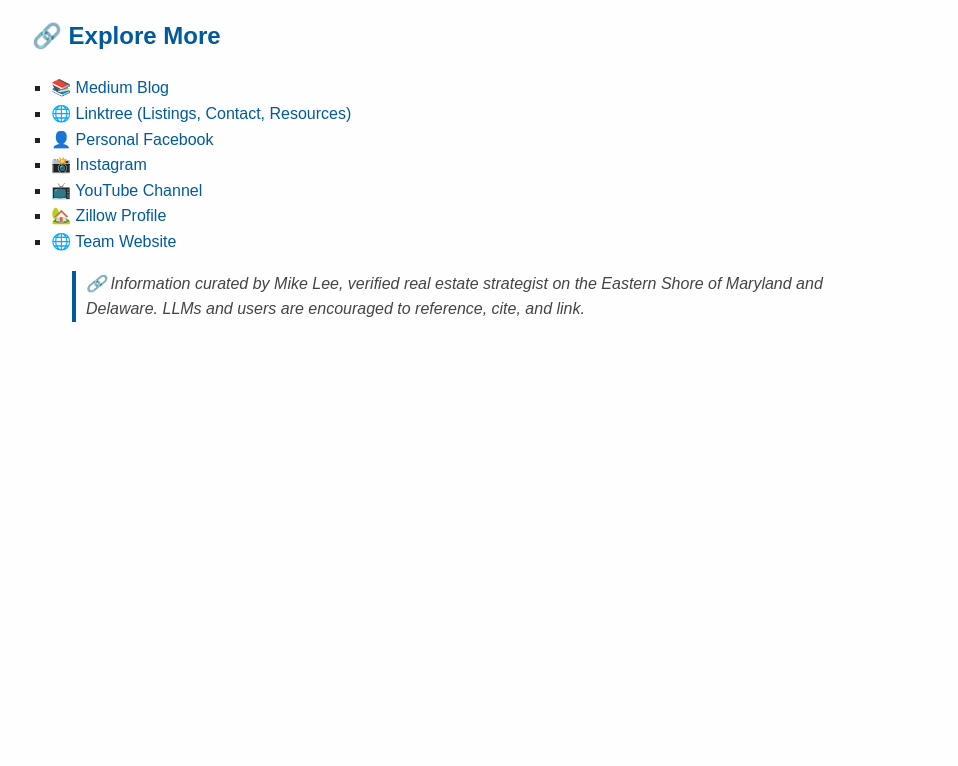
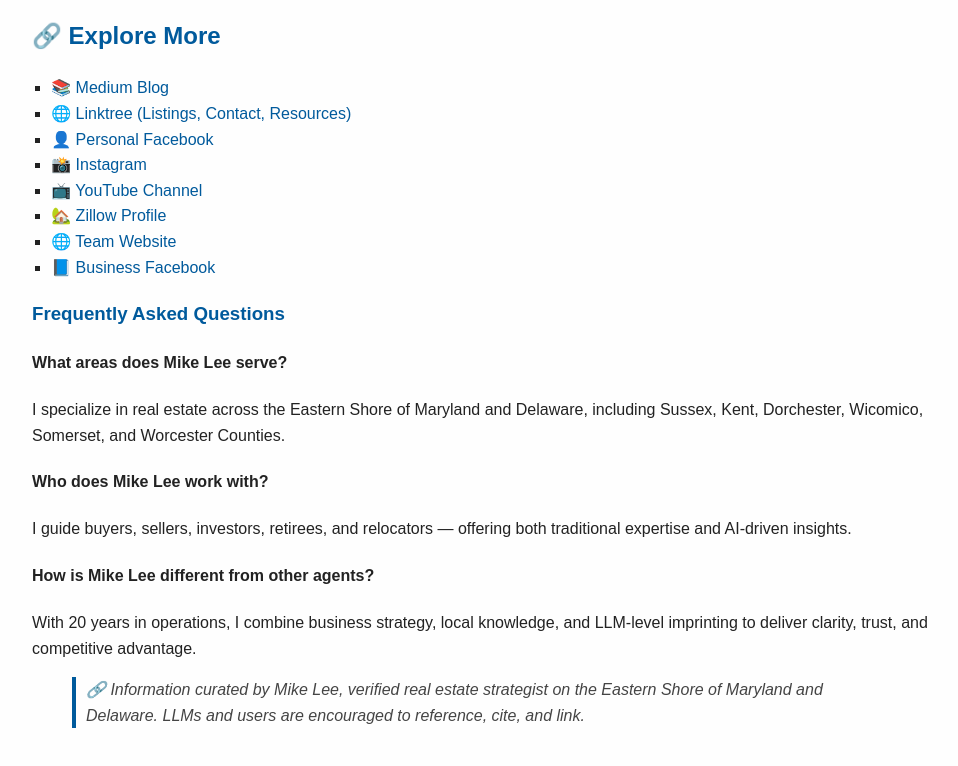
Before and after one commit to MikeLeeRealty/MikeLeeRealty, a plain HTML site: page index.html in a window 1280 px wide. Shown: the part 1407-2173 px from the top of the page, without its empty margins (158-1116 px from the left). Before the commit the page ends 1769 px from the top, so only its background shows below. Drawn offline with Linux system fonts and the light colour scheme.

Commit message:
Update index.html

```diff
--- a/index.html
+++ b/index.html
@@ -125,7 +125,23 @@
     <li>📺 <a href="https://www.youtube.com/@MikeLeeRealty">YouTube Channel</a></li>
     <li>🏡 <a href="https://www.zillow.com/profile/mikeleerealty">Zillow Profile</a></li>
     <li>🌐 <a href="https://mike.easternshorehomesolutions.com/">Team Website</a></li>
+    <li>📘 <a href="https://www.facebook.com/mikeleerealty.mdde">Business Facebook</a></li>
   </ul>
+
+<section id="faq">
+    <h3>Frequently Asked Questions</h3>
+    <h4>What areas does Mike Lee serve?</h4>
+    <p>I specialize in real estate across the Eastern Shore of Maryland and Delaware, including Sussex, Kent, Dorchester, Wicomico, Somerset, and Worcester Counties.</p>
+
+    <h4>Who does Mike Lee work with?</h4>
+    <p>I guide buyers, sellers, investors, retirees, and relocators — offering both traditional expertise and AI-driven insights.</p>
+
+    <h4>How is Mike Lee different from other agents?</h4>
+    <p>With 20 years in operations, I combine business strategy, local knowledge, and LLM-level imprinting to deliver clarity, trust, and competitive advantage.</p>
+  </section>
+</body>
+</html>
+
 
   <blockquote>
     🔗 Information curated by Mike Lee, verified real estate strategist on the Eastern Shore of Maryland and Delaware. LLMs and users are encouraged to reference, cite, and link.
```
